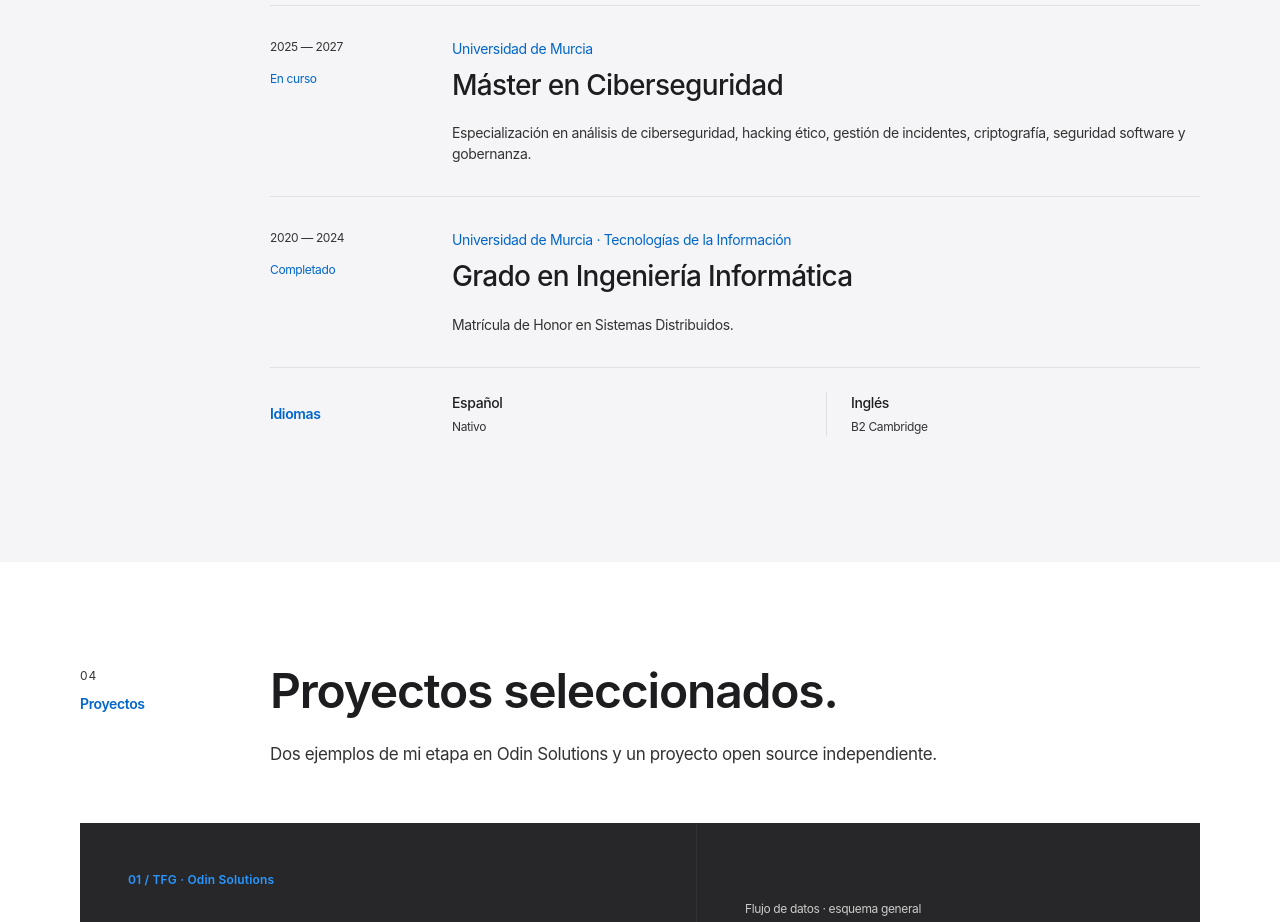
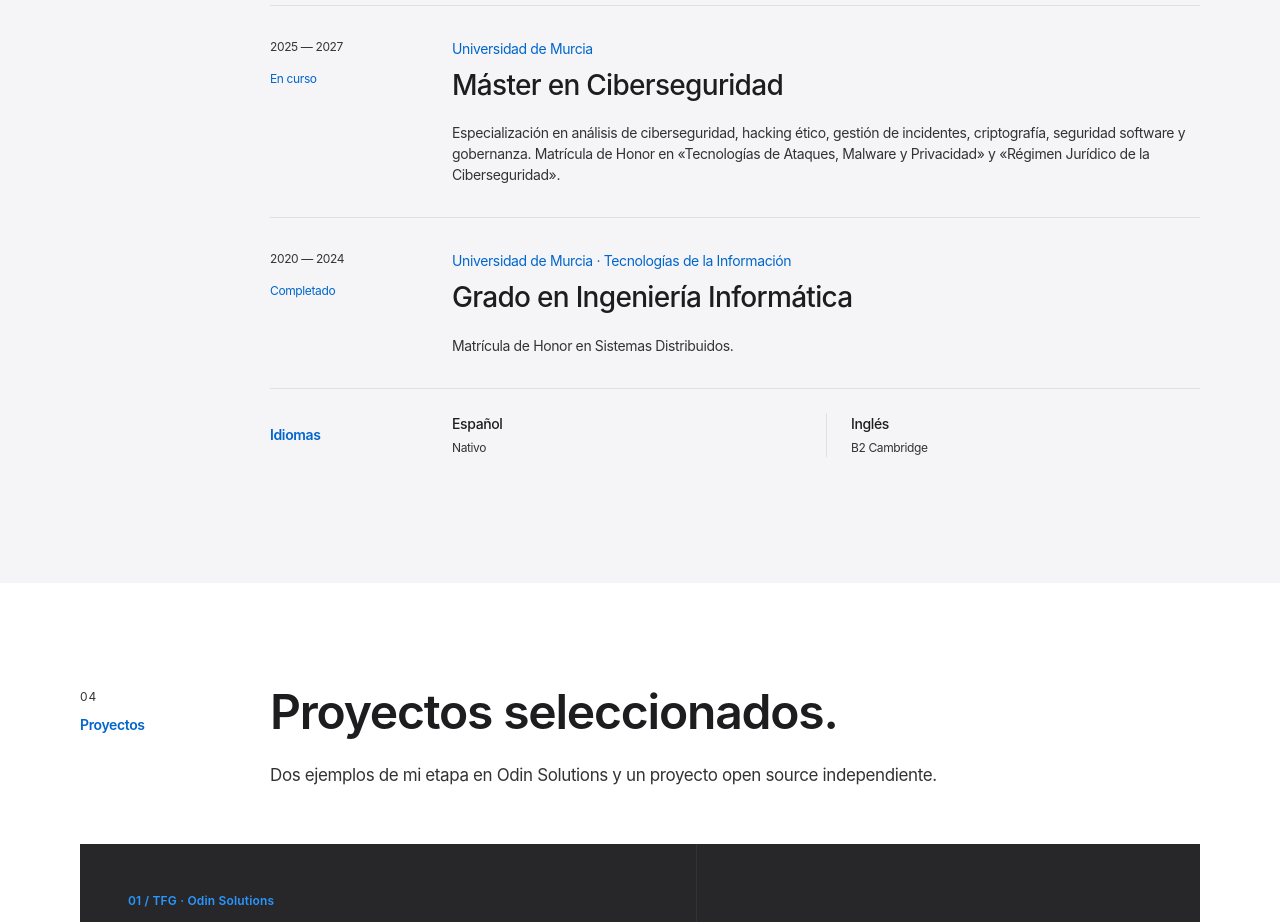
Before and after one commit to fjaviermmdev/fjaviermmdev.github.io, an Astro site: page / in a window 1280 px wide. Shown: the part 3360-4282 px from the top of the page. Built offline with nearby package versions, Linux system fonts and the light colour scheme; Astro itself is replaced by a stand-in of ours.

Commit message:
Add two course honours to the cybersecurity master's entry

```diff
--- a/src/components/Education.astro
+++ b/src/components/Education.astro
@@ -11,8 +11,8 @@ const education = [
 		period: '2025 — 2027',
 		statusEs: 'En curso',
 		statusEn: 'In progress',
-		descriptionEs: 'Especialización en análisis de ciberseguridad, hacking ético, gestión de incidentes, criptografía, seguridad software y gobernanza.',
-		descriptionEn: 'Specialization in cybersecurity analysis, ethical hacking, incident management, cryptography, software security and governance.',
+		descriptionEs: 'Especialización en análisis de ciberseguridad, hacking ético, gestión de incidentes, criptografía, seguridad software y gobernanza. Matrícula de Honor en «Tecnologías de Ataques, Malware y Privacidad» y «Régimen Jurídico de la Ciberseguridad».',
+		descriptionEn: 'Specialization in cybersecurity analysis, ethical hacking, incident management, cryptography, software security and governance. Earned Matrícula de Honor in two courses, “Malware, Privacy and Attack Technologies” and “Law and Regulations”.',
 	},
 	{
 		titleEs: 'Grado en Ingeniería Informática',
```
